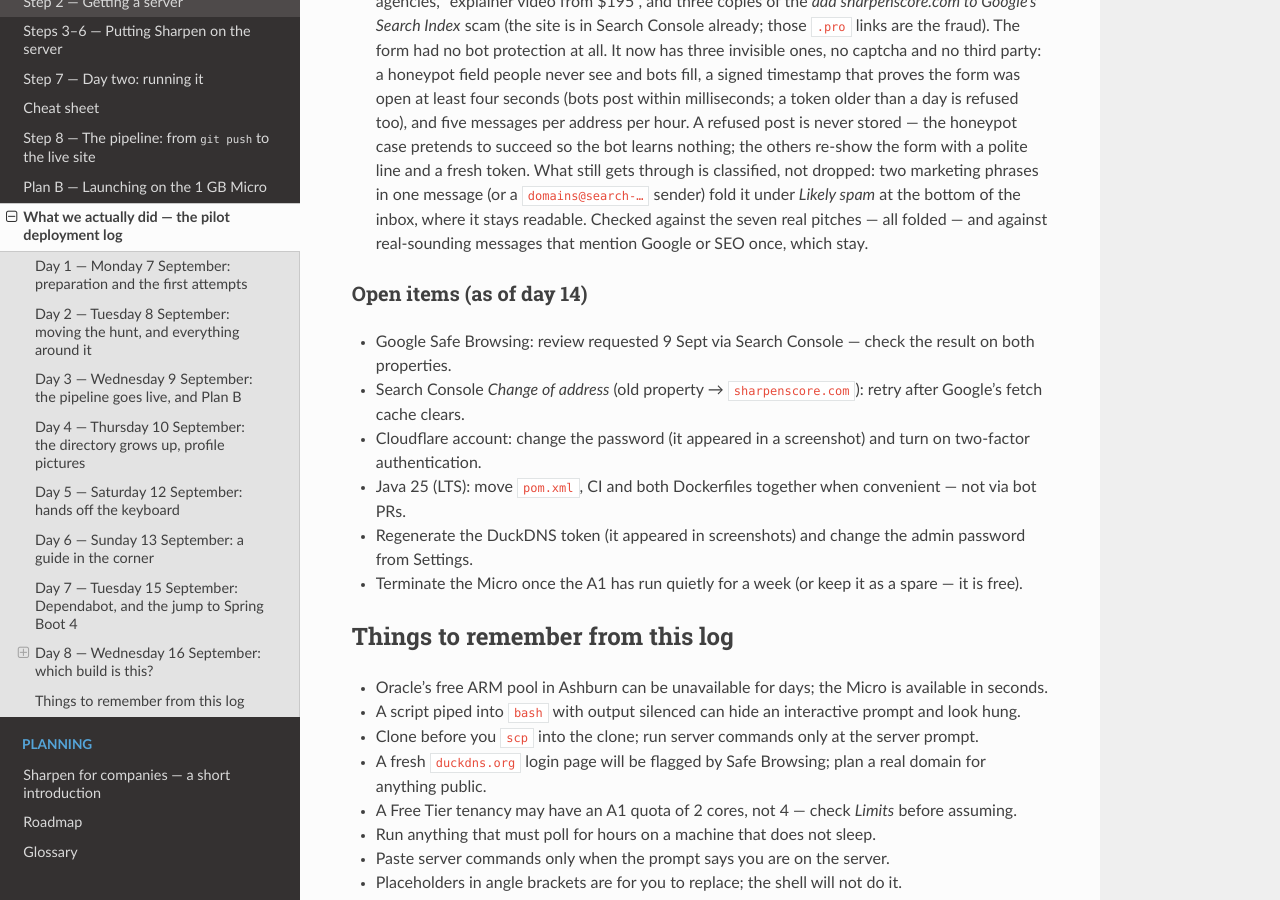
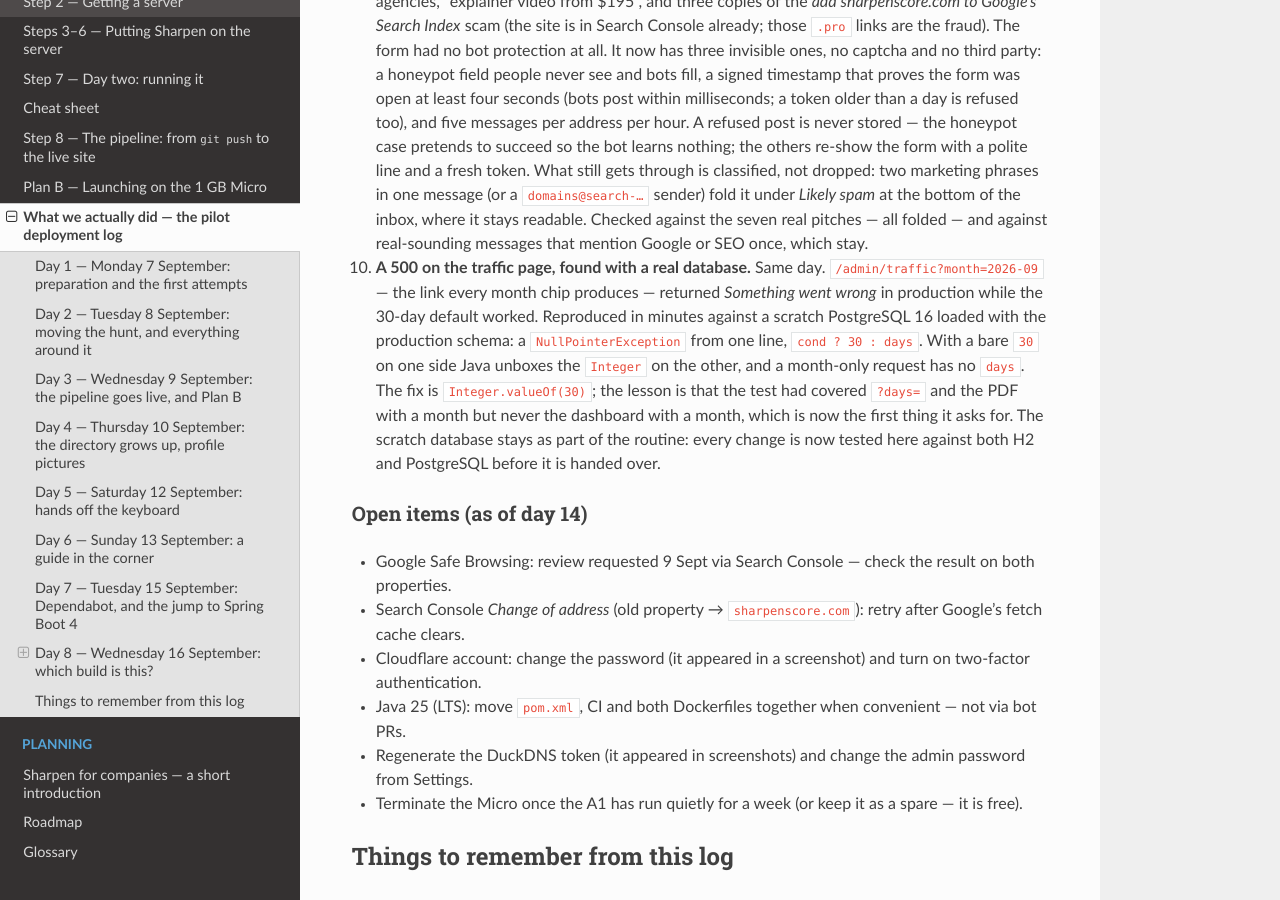
Before and after one commit to bhushanladde02/sharpen, a Sphinx documentation site: the page built from docs/deployment/09-pilot-log.rst, in a window 1280 px wide and 900 px high, scrolled down 11404 px. Built offline with Sphinx 7.4.7 and the Read the Docs theme 3.1.0, drawn with Linux system fonts in a browser that asks for light colours.

Commit message:
Fix 500 on /admin/traffic?month= (Integer unboxing NPE); test the month-only path

```diff
--- a/docs/deployment/09-pilot-log.rst
+++ b/docs/deployment/09-pilot-log.rst
@@ -464,6 +464,16 @@ Day 8 — Wednesday 16 September: which build is this?
    under *Likely spam* at the bottom of the inbox, where it stays readable. Checked against the seven real
    pitches — all folded — and against real-sounding messages that mention Google or SEO once, which stay.
 
+#. **A 500 on the traffic page, found with a real database.** Same day. ``/admin/traffic?month=2026-09``
+   — the link every month chip produces — returned *Something went wrong* in production while the 30-day
+   default worked. Reproduced in minutes against a scratch PostgreSQL 16 loaded with the production
+   schema: a ``NullPointerException`` from one line, ``cond ? 30 : days``. With a bare ``30`` on one side
+   Java unboxes the ``Integer`` on the other, and a month-only request has no ``days``. The fix is
+   ``Integer.valueOf(30)``; the lesson is that the test had covered ``?days=`` and the PDF with a month but
+   never the dashboard with a month, which is now the first thing it asks for. The scratch database stays
+   as part of the routine: every change is now tested here against both H2 and PostgreSQL before it is
+   handed over.
+
 Open items (as of day 14)
 ^^^^^^^^^^^^^^^^^^^^^^^^^
 
```
Also changed, not shown: 2 other files.
